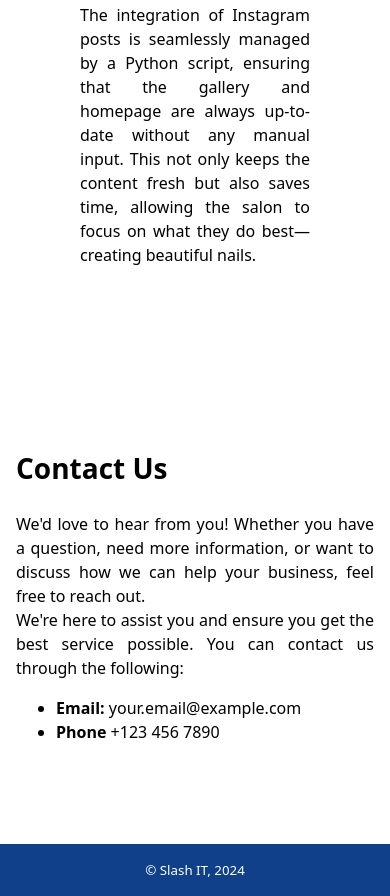
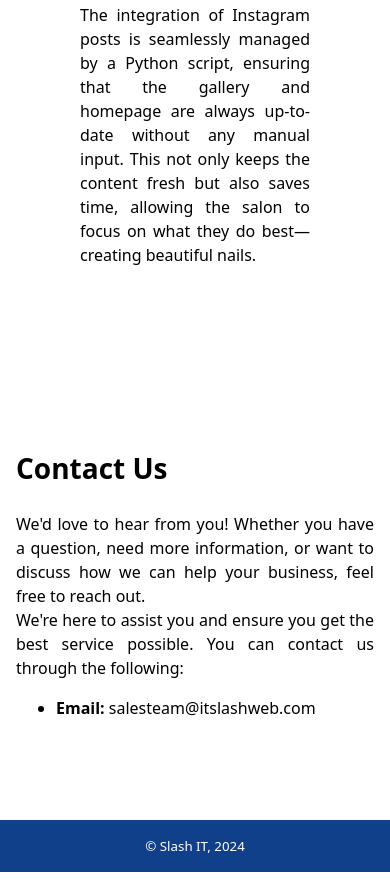
Before and after one commit to DusanDjordjic/slash-it-website, a plain HTML site: page index.html in a window 390 px wide. Shown: the part 6019-6915 px from the top of the page. After the commit the page ends 6891 px from the top, so only its background shows below. Drawn offline with Linux system fonts and the light colour scheme.

Commit message:
remove phone numbers

```diff
--- a/index.html
+++ b/index.html
@@ -289,13 +289,9 @@
                     <ul>
                         <li>
                             <strong>Email:</strong>
-                            <a href="mailto:your.email@example.com"
-                                >your.email@example.com</a
+                            <a href="mailto:salesteam@itslashweb.com"
+                                >salesteam@itslashweb.com</a
                             >
-                        </li>
-                        <li>
-                            <strong>Phone</strong>
-                            <a href="tel:+1234567890">+123 456 7890</a>
                         </li>
                     </ul>
                 </div>
```
